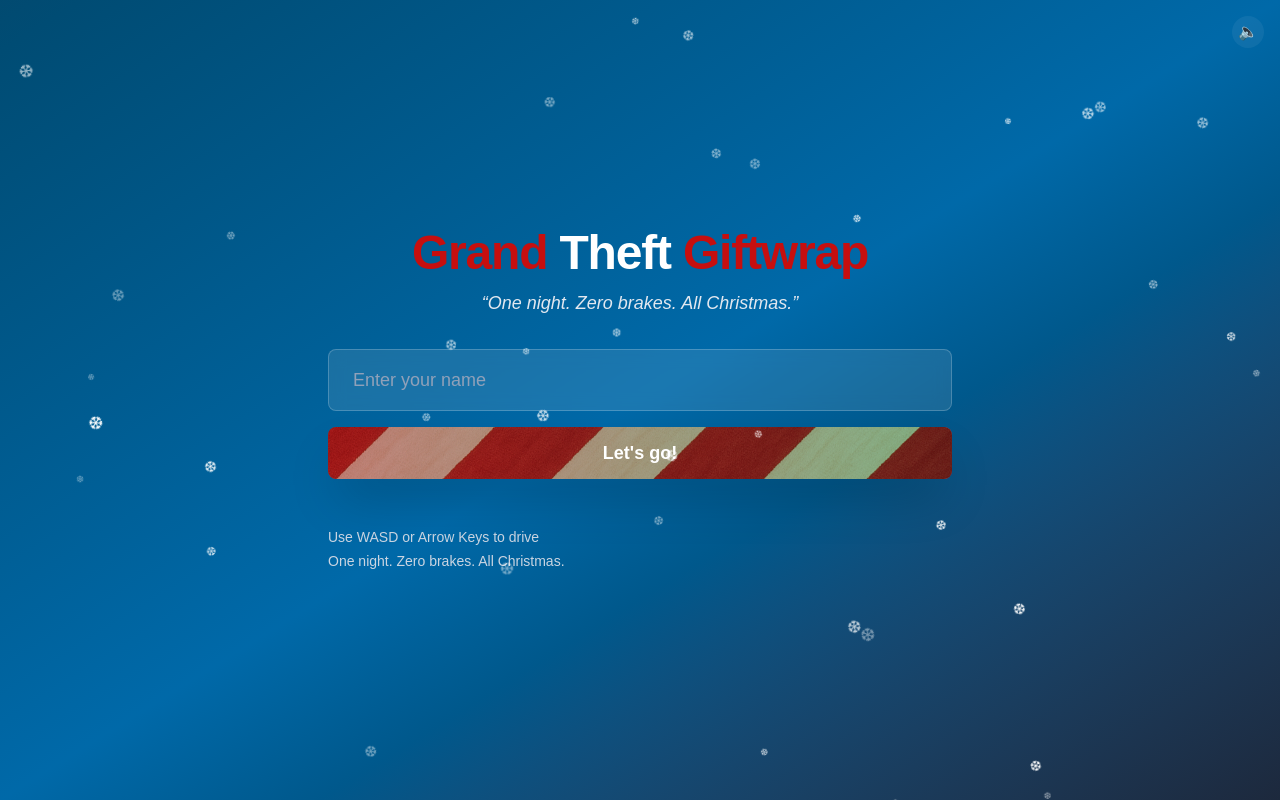
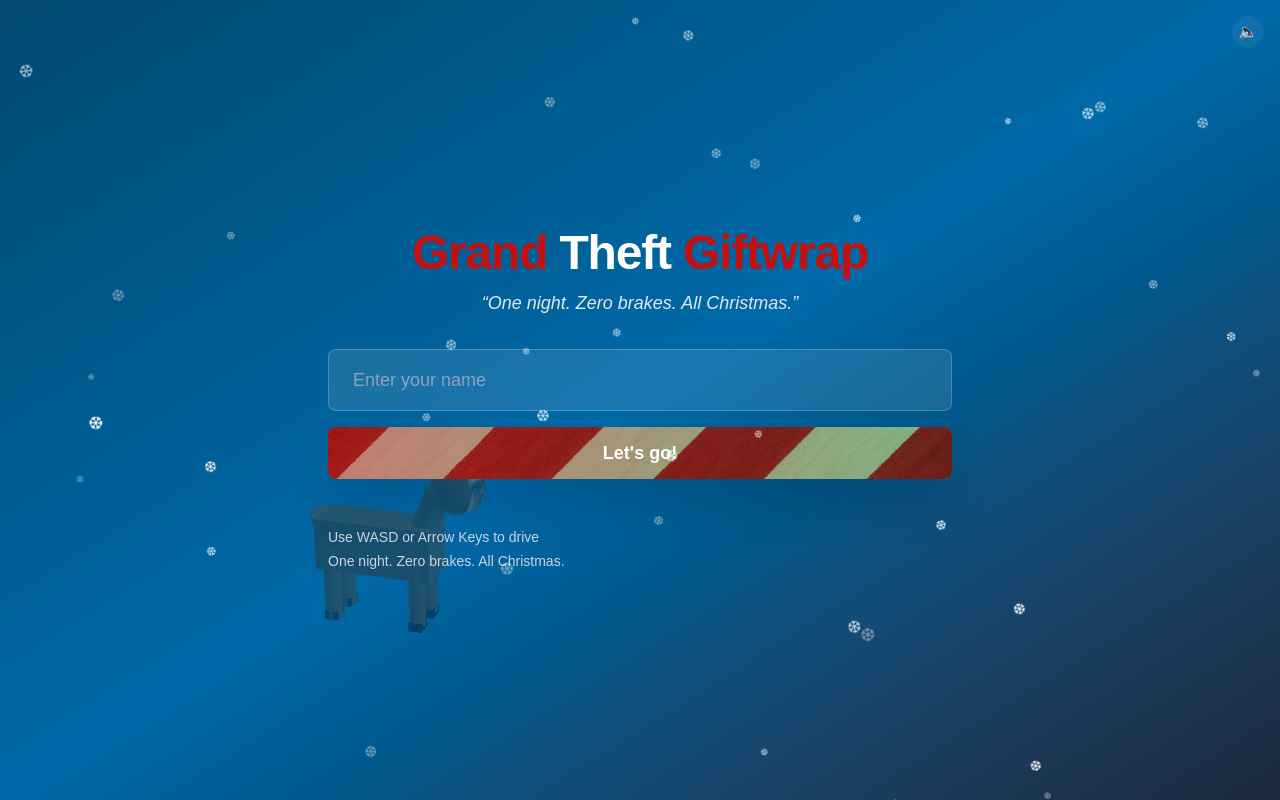
Before and after one commit to omikrom/dvla-xmas-game, a Next.js app: page / in a window 1280 px wide. Built offline with nearby package versions, Linux system fonts and the light colour scheme.

Commit message:
bug fixes

```diff
--- a/app/api/lobby/route.ts
+++ b/app/api/lobby/route.ts
@@ -62,12 +62,13 @@ export async function POST(request: NextRequest) {
     // We call `startRace()` dynamically (fire-and-forget) so the lobby
     // endpoint remains resilient and avoids circular import problems.
     try {
-      // Only start when all players are ready AND at least two players are
-      // present. This prevents a single owner from starting a match alone.
+      // Only start when all players are ready. Allow single-player starts
+      // so a user can play alone if they choose — the server-side logic
+      // contains safety checks to avoid duplicate matches across instances.
       if (checkAllReady()) {
         try {
           const playersNow = getRoomState();
-          if (playersNow.length >= 2) {
+          if (playersNow.length >= 1) {
             try {
               // eslint-disable-next-line @typescript-eslint/no-var-requires
               const gs = require("@/lib/gameState");
--- /dev/null
+++ b/app/components/HeroCharacter.tsx
@@ -0,0 +1,57 @@
+"use client";
+
+import React, { useRef } from "react";
+import { Canvas, useFrame } from "@react-three/fiber";
+import { Group } from "three";
+import { Reindeer } from "../race/assets/scenery/props/Reindeer";
+
+function ReindeerWrapper() {
+  const grp = useRef<Group | null>(null);
+  useFrame((_, delta) => {
+    if (grp.current) grp.current.rotation.y += delta * 0.25;
+  });
+  return (
+    <group ref={grp} position={[-1.7, -5, -10]} rotation={[0, -Math.PI / 2, 0]}>
+      {/* Render the existing Reindeer model with physics disabled for the hero */}
+      <Reindeer position={[0, 0, 0]} physics={false} />
+    </group>
+  );
+}
+
+export default function HeroCharacter({
+  className,
+  style,
+}: {
+  className?: string;
+  style?: React.CSSProperties;
+}) {
+  const defaultStyle: React.CSSProperties = {
+    width: "50%",
+    minWidth: 240,
+    height: 320,
+    pointerEvents: "none",
+    position: "relative",
+  };
+
+  const mergedStyle = {
+    ...(defaultStyle as any),
+    ...(style || {}),
+  } as React.CSSProperties;
+
+  return (
+    <div className={className} style={mergedStyle}>
+      <Canvas
+        gl={{ antialias: true, alpha: true }}
+        style={{ width: "100%", height: "100%", background: "transparent" }}
+        camera={{ position: [0, 1.2, 3.6], fov: 40 }}
+      >
+        <ambientLight intensity={0.9} />
+        <directionalLight position={[5, 5, 2]} intensity={0.9} />
+        <directionalLight position={[-3, 2, -2]} intensity={0.4} />
+        {/* bright point light near the reindeer's head to make face texture visible */}
+        <pointLight position={[1.2, 1.9, 0.8]} intensity={1.2} distance={8} />
+        <ReindeerWrapper />
+      </Canvas>
+    </div>
+  );
+}
--- a/app/lobby/page.tsx
+++ b/app/lobby/page.tsx
@@ -289,8 +289,8 @@ export default function LobbyPage() {
         <div className="text-center text-slate-400 text-sm">
           <p>Share this page with friends to play together!</p>
           <p className="mt-2">
-            Race starts when everyone is ready — or after the lobby triggers the
-            next round.
+            Race starts when everyone is ready. Single-player starts are allowed
+            so you can play alone if you prefer.
           </p>
         </div>
       </div>
--- a/app/page.tsx
+++ b/app/page.tsx
@@ -3,6 +3,7 @@
 import { useRouter } from "next/navigation";
 import { useState } from "react";
 import SnowOverlay from "./components/SnowOverlay";
+import HeroCharacter from "./components/HeroCharacter";
 
 export default function Home() {
   const router = useRouter();
@@ -17,7 +18,23 @@ export default function Home() {
 
   return (
     <div className="flex min-h-screen items-center justify-center bg-gradient-to-br from-sky-900 via-sky-700 to-slate-800">
-      <main className="flex w-full max-w-2xl flex-col items-center gap-8 px-6 py-12">
+      {/* Background hero (non-interactive) */}
+      <HeroCharacter
+        style={{
+          position: "fixed",
+          inset: 0,
+          width: "100%",
+          maxWidth: 760,
+          height: "100%",
+          left: "10%",
+          top: "12%",
+          opacity: 0.35,
+          pointerEvents: "none",
+          zIndex: 0,
+        }}
+      />
+
+      <main className="relative z-10 flex w-full max-w-2xl flex-col items-center gap-8 px-6 py-12">
         <SnowOverlay count={48} />
         <div className="text-center">
           <div
@@ -34,6 +51,7 @@ export default function Home() {
             “One night. Zero brakes. All Christmas.”
           </p>
         </div>
+        {/* removed inline hero to avoid duplicate/logo-style render; background only */}
 
         <form onSubmit={handleJoinGame} className="w-full space-y-4">
           <div>
--- a/app/race/components/Leaderboard.tsx
+++ b/app/race/components/Leaderboard.tsx
@@ -9,7 +9,7 @@ export default function Leaderboard({
 }) {
   const top = entries.slice(0, 6);
   return (
-    <div className="fixed right-4 top-4 z-40 w-44 bg-slate-900/80 p-2 rounded border border-white/10 text-sm">
+    <div className="fixed overflow-y-auto h-full right-4 top-4 z-40 w-44 bg-slate-900/80 p-2 rounded border border-white/10 text-sm">
       <div className="font-semibold text-white">Leaderboard</div>
       <div className="mt-2 space-y-1">
         {top.map((e, i) => (
--- a/app/race/components/ScoreBursts.tsx
+++ b/app/race/components/ScoreBursts.tsx
@@ -13,16 +13,16 @@ export default function ScoreBursts({ bursts }: { bursts: ScoreBurst[] }) {
   if (!bursts || bursts.length === 0) return null;
 
   return (
-    <div className="pointer-events-none fixed top-24 left-0 right-0 z-30 flex flex-col items-center gap-3">
+    <div className="pointer-events-none fixed top-16 left-0 right-0 z-30 flex flex-col items-center gap-2">
       {bursts.map((burst) => (
         <div
           key={burst.id}
-          className="px-6 py-3 rounded-3xl bg-gradient-to-r from-emerald-500 via-emerald-400 to-cyan-500 shadow-2xl shadow-emerald-500/40 text-center"
+          className="md:px-6 md:py-3 px-3 py-2 rounded-xl bg-gradient-to-r from-emerald-500 via-emerald-400 to-cyan-500 shadow-lg shadow-emerald-400/30 text-center max-w-[92vw] md:max-w-[720px]"
         >
-          <p className="text-3xl font-black tracking-wide drop-shadow-lg">
+          <p className="md:text-2xl text-xl font-black tracking-wide drop-shadow">
             +{burst.amount} pts
           </p>
-          <p className="text-sm uppercase tracking-[0.3em] text-emerald-100">
+          <p className="text-xs uppercase tracking-wide text-emerald-100">
             {burst.message}
           </p>
         </div>
--- a/app/race/page.tsx
+++ b/app/race/page.tsx
@@ -2491,6 +2491,7 @@ Cannot read properties of undefined (reading 'replace')
                 {/* Map shapes: runtime import removed. Use static map modules when needed. */}
 
                 {/* <DVLABuilding /> */}
+                <DVLABuilding />
                 {/* Custom model from ModelBuilder (temporary test placement) - removed
                       to avoid static duplicates. Destructibles will render MyBuilding
                       via `DestructibleField`. */}
@@ -2828,7 +2829,13 @@ Cannot read properties of undefined (reading 'replace')
         {/* Final leaderboard / end-of-match overlay */}
         {gameState === "finished" && (
           <div className="absolute inset-0 z-20 flex items-center justify-center bg-slate-950/80 backdrop-blur-xl px-4">
-            <div className="max-w-5xl w-full bg-white/5 border border-white/20 rounded-3xl p-8 space-y-6">
+            <div
+              className={
+                isMobile && isPortrait
+                  ? "max-w-[92vw] h-full w-full bg-white/5 border border-white/20 rounded-2xl p-4 space-y-4"
+                  : "max-w-5xl w-full bg-white/5 border border-white/20 rounded-3xl p-8 space-y-6"
+              }
+            >
               <div className="text-center space-y-2">
                 <h2 className="text-4xl font-extrabold text-amber-200 drop-shadow">
                   🎄 Merry Christmas! 🎄
@@ -3073,7 +3080,13 @@ Cannot read properties of undefined (reading 'replace')
 
         {/* Speedometer & Damage Indicator */}
         {myCar && (
-          <div className="absolute bottom-24 right-8 space-y-3">
+          <div
+            className={
+              isMobile
+                ? "absolute bottom-36 right-20 space-y-3"
+                : "absolute bottom-24 right-8 space-y-3"
+            }
+          >
             {/* Speedometer (candy-cane striped border wrapper) */}
             <div
               style={{
```
Also changed, not shown: app/race/components/MobileControls.tsx (+57 -57 lines).
